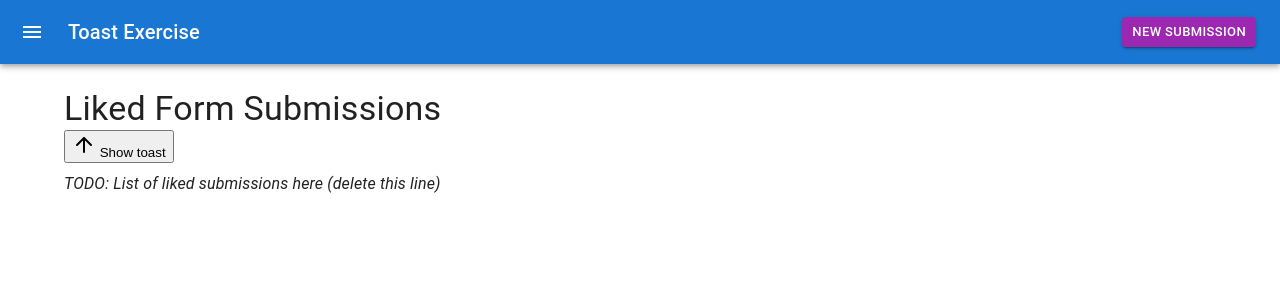
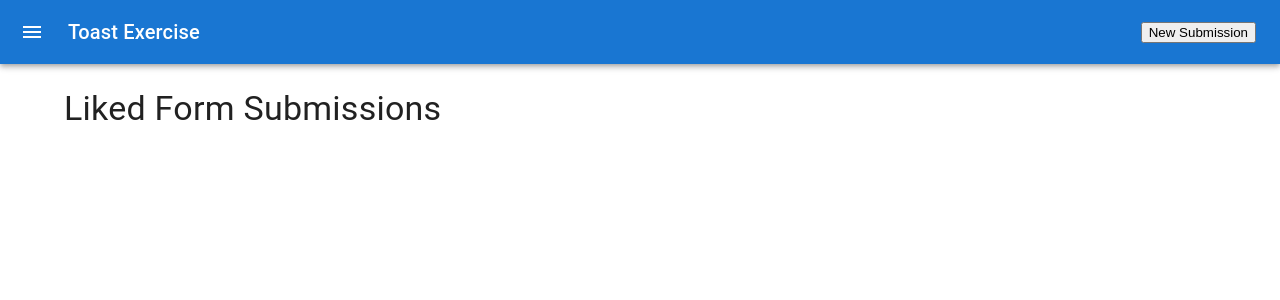
Before and after one commit to Sstobo/redbricks-test, a React (Create React App) app: page / in a window 1280 px wide. Shown: the top 300 px of the page. Built offline with nearby package versions, Linux system fonts and the light colour scheme; what chance would draw is missing.

Commit message:
Adding a 'Like' Button to the toasts, connected to saveLikedFormSubmission

```diff
--- a/src/Content.jsx
+++ b/src/Content.jsx
@@ -18,9 +18,9 @@ export default function Content() {
   return (
     <Box sx={{marginTop: 3}}>
       <Typography variant="h4">Liked Form Submissions</Typography>
-      <Button variant="outline" onClick={handleClick}><ArrowUp /> Show toast</Button>
+
       <Typography variant="body1" sx={{fontStyle: 'italic', marginTop: 1}}>
-        TODO: List of liked submissions here (delete this line)
+      {/* we will show the submissions here */}
       </Typography>
     </Box>
   );
--- a/src/Header.jsx
+++ b/src/Header.jsx
@@ -4,13 +4,28 @@ import Box from '@mui/material/Box';
 import AppBar from '@mui/material/AppBar';
 import Toolbar from '@mui/material/Toolbar';
 import Typography from '@mui/material/Typography';
-import Button from '@mui/material/Button';
+import {Button} from '@/components/ui/button';
 import IconButton from '@mui/material/IconButton';
 import MenuIcon from '@mui/icons-material/Menu';
-
+import { useToast } from "@/components/ui/use-toast"
+import { ThumbsUp, Trash2 } from "lucide-react"
 import { createMockFormSubmission } from './service/mockServer';
+import { saveLikedFormSubmission } from './service/mockServer';
 
 export default function Header() {
+  const { toast } = useToast();
+
+  const handleNewSubmissionClick = () => {
+    const submission = createMockFormSubmission();
+    console.log(submission);
+    toast({
+      title: "Scheduled: Catch up",
+      description: "Friday, February 12, 2021 at 5:57 PM",
+      primaryAction: <Button size="icon" variant="success" onClick={() => saveLikedFormSubmission(submission)}><ThumbsUp /></Button>,
+     });
+  };
+
+
   return (
     <Box sx={{flexGrow: 1}}>
       <AppBar position="static">
@@ -30,7 +45,7 @@ export default function Header() {
             variant="contained"
             size="small"
             color="secondary"
-            onClick={() => createMockFormSubmission()}
+            onClick={() => handleNewSubmissionClick()}
           >
             New Submission
           </Button>
--- a/src/components/ui/button.jsx
+++ b/src/components/ui/button.jsx
@@ -12,6 +12,8 @@ const buttonVariants = cva(
         default: "bg-primary text-primary-foreground hover:bg-primary/90",
         destructive:
           "bg-destructive text-destructive-foreground hover:bg-destructive/90",
+        success:
+          "bg-green-500 text-white hover:bg-green-500/90",
         outline:
           "border border-input bg-background hover:bg-accent hover:text-accent-foreground",
         secondary:
--- a/src/components/ui/toast.jsx
+++ b/src/components/ui/toast.jsx
@@ -34,12 +34,29 @@ const toastVariants = cva(
   }
 )
 
-const Toast = React.forwardRef(({ className, variant, ...props }, ref) => {
+const Toast = React.forwardRef(({ className, variant, primaryAction, ...props }, ref) => {
   return (
-    (<ToastPrimitives.Root
+    <ToastPrimitives.Root
       ref={ref}
       className={cn(toastVariants({ variant }), className)}
-      {...props} />)
+      {...props}
+    >
+      <div className="flex flex-col gap-2 w-full">
+
+
+      <div className="w-full">
+        {props.children}
+      </div>
+
+      <div className="flex gap-2 w-full justify-between items-center pt-4">
+        <div>
+        {primaryAction}
+        </div>
+
+
+      </div>
+      </div>
+    </ToastPrimitives.Root>
   );
 })
 Toast.displayName = ToastPrimitives.Root.displayName
```
